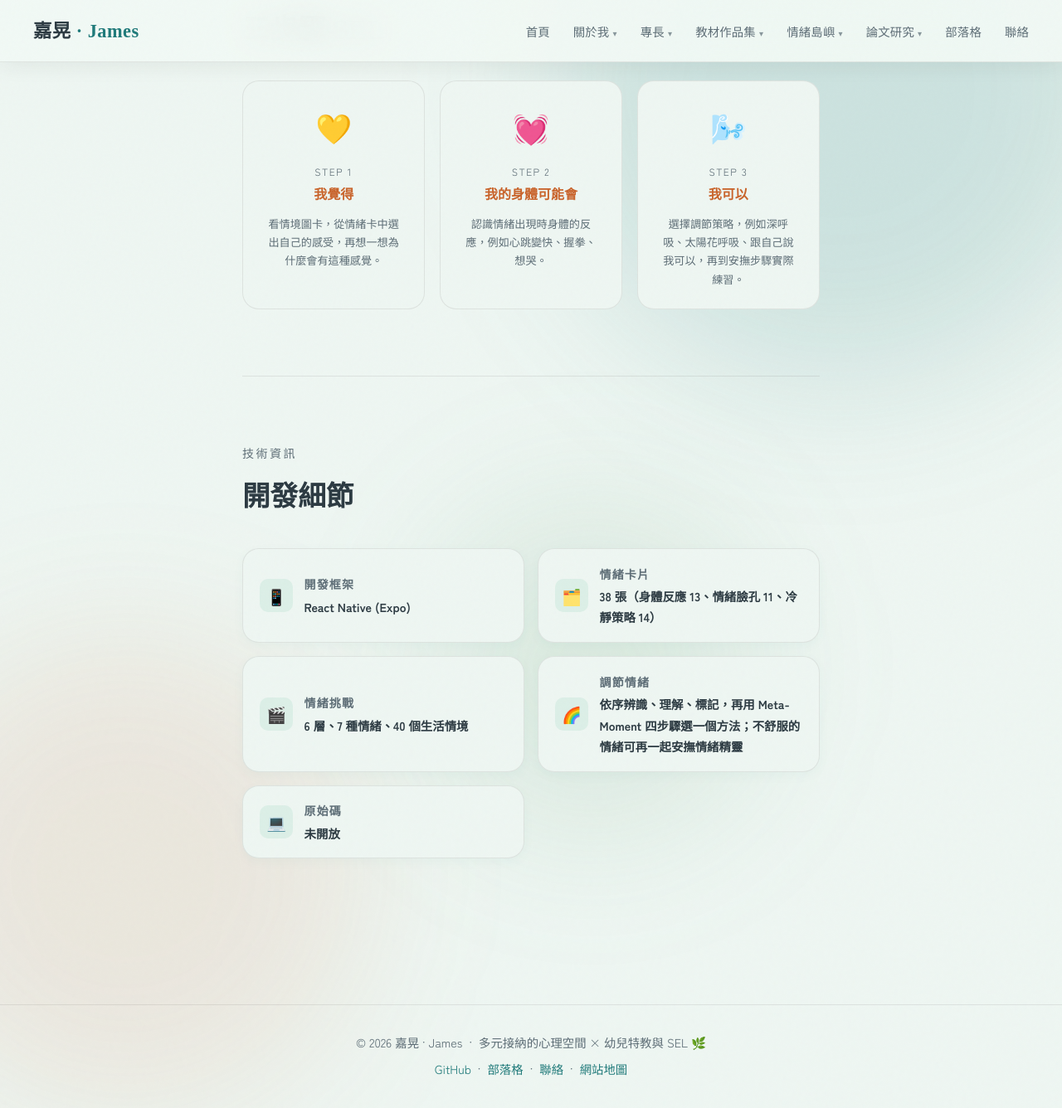
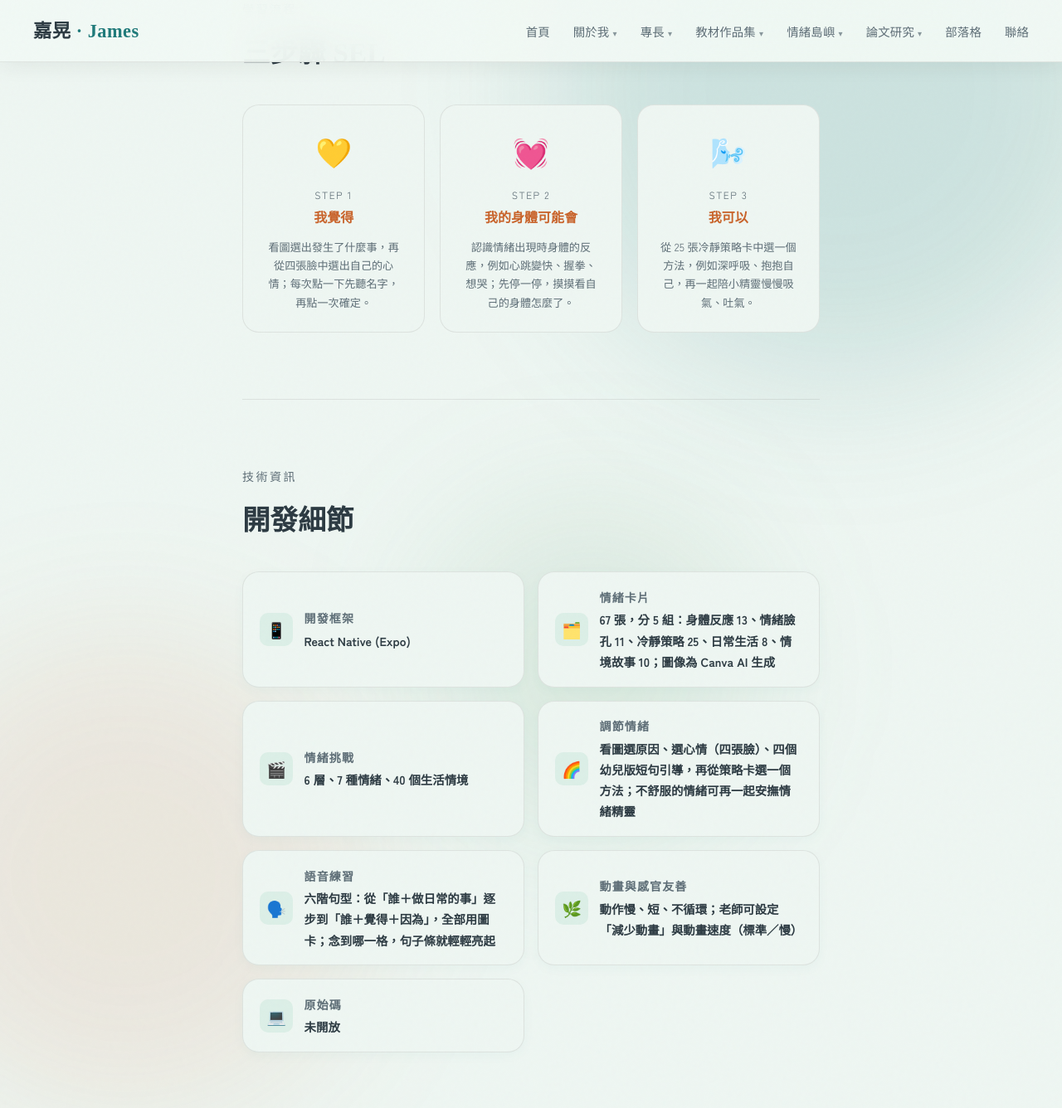
Before and after one commit to gahanglee/gahanglee.github.io, a Jekyll site: the page built from pages/app.html, in a window 1280 px wide and 1400 px high, scrolled down 3395 px. Shown: the top 1336 px of the window at 83% size. Built offline with Jekyll 4.4.1, drawn with Linux system fonts in a browser that asks for light colours; nearby versions of some CDN libraries; a script that is not in the unit is left out; some of the changed text lies outside the part shown.

Commit message:
情緒島介紹頁與相關頁面更新到 APP 1.4.1
- 試玩嵌入改為 ?demo=1（免登入、資料不寫入），說明動畫預設與老師動畫設定
- 介紹頁：卡片 67 張、調節情緒新流程、語音練習六階、動畫與感官友善、圖像來源；三步驟文字更新；「1.1.0 更新」改為研究用功能
- 權利與設計專長頁：修正「支援口語與圖卡輸入」的不實描述
- 情境故事卡頁：說明 App 內另有一組不同的 10 張情境圖卡，移除「隨機出現」

Co-Authored-By: Claude Sonnet 5.5 <noreply@anthropic.com>
Claude-Session: https://claude.ai/code/session_011KRguWiJnMTji4t798MNHF

```diff
--- a/pages/app.html
+++ b/pages/app.html
@@ -29,12 +29,12 @@ permalink: /app/
     <span class="section-tag">線上體驗</span>
     <h2 class="section-title">直接在這裡試玩</h2>
     <p style="color:var(--text-muted);margin-bottom:2rem;font-size:0.95rem;line-height:1.85;max-width:560px">
-      不用安裝，直接在瀏覽器體驗完整的情緒島嶼。建議使用耳機，並允許麥克風權限以體驗語音引導與說話練習。
+      不用安裝，也不用登入，直接在瀏覽器體驗完整的情緒島嶼。這裡是示範模式，資料都是虛構的，操作不會被記錄。建議使用耳機以體驗語音引導與語音練習；小島的動畫預設為開，老師頁可以在「🌿 動畫」設定減少動畫或放慢速度。
     </p>
 
     <div class="island-embed-frame">
       <iframe
-        src="/emotion-island/"
+        src="/emotion-island/?demo=1"
         title="情緒島嶼 App 線上體驗"
         allow="microphone; autoplay; fullscreen"
         loading="lazy"></iframe>
@@ -59,12 +59,12 @@ permalink: /app/
     </p>
   </section>
 
-  <!-- 1.1.0 新功能 -->
+  <!-- 研究用功能 -->
   <section class="section">
-    <span class="section-tag">1.1.0 更新</span>
+    <span class="section-tag">研究用功能</span>
     <h2 class="section-title">配合論文研究的新功能</h2>
     <p style="color:var(--text-muted);margin-bottom:1.5rem;font-size:0.95rem;line-height:1.85;max-width:600px">
-      1.1.0 版依論文計畫調整，讓老師在協同行動研究中記錄孩子需要多少協助、用什麼方式回應。App 不自動判斷孩子的內在情緒，也不做診斷。
+      依論文計畫，App 讓老師在協同行動研究中記錄孩子需要多少協助、用什麼方式回應（目前版本 1.4.1）。App 不自動判斷孩子的內在情緒，也不做診斷。
     </p>
     <div class="contact-grid">
       <div class="c-item"><div class="c-icon">🌱</div><div><h4>研究階段</h4><p>初始觀察、行動循環一至三、整合與後期觀察，另有不列入資料的練習模式。</p></div></div>
@@ -110,19 +110,19 @@ permalink: /app/
         <div style="font-size:2.2rem;margin-bottom:0.75rem">💛</div>
         <div style="font-size:0.75rem;color:var(--text-muted);letter-spacing:0.12em;text-transform:uppercase;margin-bottom:4px">Step 1</div>
         <h4 style="font-family:var(--serif);font-size:1rem;color:var(--orange);margin-bottom:0.6rem">我覺得</h4>
-        <p style="font-size:0.82rem;color:var(--text-muted);line-height:1.7">看情境圖卡，從情緒卡中選出自己的感受，再想一想為什麼會有這種感覺。</p>
+        <p style="font-size:0.82rem;color:var(--text-muted);line-height:1.7">看圖選出發生了什麼事，再從四張臉中選出自己的心情；每次點一下先聽名字，再點一次確定。</p>
       </div>
       <div style="background:var(--bg);border:1px solid var(--border);border-radius:var(--radius);padding:1.5rem;text-align:center">
         <div style="font-size:2.2rem;margin-bottom:0.75rem">💓</div>
         <div style="font-size:0.75rem;color:var(--text-muted);letter-spacing:0.12em;text-transform:uppercase;margin-bottom:4px">Step 2</div>
         <h4 style="font-family:var(--serif);font-size:1rem;color:var(--orange);margin-bottom:0.6rem">我的身體可能會</h4>
-        <p style="font-size:0.82rem;color:var(--text-muted);line-height:1.7">認識情緒出現時身體的反應，例如心跳變快、握拳、想哭。</p>
+        <p style="font-size:0.82rem;color:var(--text-muted);line-height:1.7">認識情緒出現時身體的反應，例如心跳變快、握拳、想哭；先停一停，摸摸看自己的身體怎麼了。</p>
       </div>
       <div style="background:var(--bg);border:1px solid var(--border);border-radius:var(--radius);padding:1.5rem;text-align:center">
         <div style="font-size:2.2rem;margin-bottom:0.75rem">🌬️</div>
         <div style="font-size:0.75rem;color:var(--text-muted);letter-spacing:0.12em;text-transform:uppercase;margin-bottom:4px">Step 3</div>
         <h4 style="font-family:var(--serif);font-size:1rem;color:var(--orange);margin-bottom:0.6rem">我可以</h4>
-        <p style="font-size:0.82rem;color:var(--text-muted);line-height:1.7">選擇調節策略，例如深呼吸、太陽花呼吸、跟自己說我可以，再到安撫步驟實際練習。</p>
+        <p style="font-size:0.82rem;color:var(--text-muted);line-height:1.7">從 25 張冷靜策略卡中選一個方法，例如深呼吸、抱抱自己，再一起陪小精靈慢慢吸氣、吐氣。</p>
       </div>
     </div>
   </section>
@@ -132,9 +132,11 @@ permalink: /app/
     <h2 class="section-title">開發細節</h2>
     <div class="contact-grid">
       <div class="c-item"><div class="c-icon">📱</div><div><h4>開發框架</h4><p>React Native (Expo)</p></div></div>
-      <div class="c-item"><div class="c-icon">🗂️</div><div><h4>情緒卡片</h4><p>38 張（身體反應 13、情緒臉孔 11、冷靜策略 14）</p></div></div>
+      <div class="c-item"><div class="c-icon">🗂️</div><div><h4>情緒卡片</h4><p>67 張，分 5 組：身體反應 13、情緒臉孔 11、冷靜策略 25、日常生活 8、情境故事 10；圖像為 Canva AI 生成</p></div></div>
       <div class="c-item"><div class="c-icon">🎬</div><div><h4>情緒挑戰</h4><p>6 層、7 種情緒、40 個生活情境</p></div></div>
-      <div class="c-item"><div class="c-icon">🌈</div><div><h4>調節情緒</h4><p>依序辨識、理解、標記，再用 Meta-Moment 四步驟選一個方法；不舒服的情緒可再一起安撫情緒精靈</p></div></div>
+      <div class="c-item"><div class="c-icon">🌈</div><div><h4>調節情緒</h4><p>看圖選原因、選心情（四張臉）、四個幼兒版短句引導，再從策略卡選一個方法；不舒服的情緒可再一起安撫情緒精靈</p></div></div>
+      <div class="c-item"><div class="c-icon">🗣️</div><div><h4>語音練習</h4><p>六階句型：從「誰＋做日常的事」逐步到「誰＋覺得＋因為」，全部用圖卡；念到哪一格，句子條就輕輕亮起</p></div></div>
+      <div class="c-item"><div class="c-icon">🌿</div><div><h4>動畫與感官友善</h4><p>動作慢、短、不循環；老師可設定「減少動畫」與動畫速度（標準／慢）</p></div></div>
       <div class="c-item"><div class="c-icon">💻</div><div><h4>原始碼</h4><p>未開放</p></div></div>
     </div>
   </section>
--- a/pages/portfolio/situation-cards.html
+++ b/pages/portfolio/situation-cards.html
@@ -18,8 +18,8 @@ permalink: /portfolio/situation-cards/
         </div>
         <div style="background:var(--teal-soft);border:1.5px solid var(--teal-dim);border-radius:var(--radius);padding:1.25rem;text-align:center">
           <div style="font-size:1.8rem;margin-bottom:0.4rem">🔀</div>
-          <div style="font-weight:700;font-size:0.9rem">App 隨機排序</div>
-          <div style="font-size:0.78rem;color:var(--text-muted)">每次教學都有新的切入點</div>
+          <div style="font-weight:700;font-size:0.9rem">App 另有情境故事</div>
+          <div style="font-size:0.78rem;color:var(--text-muted)">卡片庫內有一組 10 張，內容與本頁不同</div>
         </div>
         <div style="background:var(--teal-soft);border:1.5px solid var(--teal-dim);border-radius:var(--radius);padding:1.25rem;text-align:center">
           <div style="font-size:1.8rem;margin-bottom:0.4rem">💬</div>
@@ -42,7 +42,7 @@ permalink: /portfolio/situation-cards/
         <span style="color:var(--text-muted)">→</span>
         <span style="background:rgba(120,100,180,0.12);color:#7864b4;padding:0.4rem 0.9rem;border-radius:99px;font-size:0.82rem;font-weight:700;border:1.5px solid rgba(120,100,180,0.3)">③ 平靜策略卡</span>
       </div>
-      <p style="font-size:0.85rem;color:var(--text-muted);margin-bottom:2rem">在「<a href="/app/">情緒島嶼 App</a>」中，10 張情境卡以隨機方式出現，避免孩子背答案。</p>
+      <p style="font-size:0.85rem;color:var(--text-muted);margin-bottom:2rem">「<a href="/app/">情緒島嶼 App</a>」的卡片庫另有一組 10 張「情境故事」圖卡，可點選聆聽；本頁的 10 個情境與三層提問是實體教學用，兩組內容不同。</p>
 
       <h3>10 個情境與教師提問引導語</h3>
       <p style="font-size:0.85rem;color:var(--text-muted);margin-bottom:1.25rem">每個情境附有三層提問，引導孩子從外在觀察到內在感受，再到行動策略。</p>
--- a/pages/specialties/rights-and-design.html
+++ b/pages/specialties/rights-and-design.html
@@ -115,7 +115,7 @@ permalink: /specialties/rights-and-design/
       <ul style="padding-left:1.2rem;line-height:2.2;color:var(--text-muted)">
         <li>情緒卡牌同時使用大圖、中文、英文、emoji 多重表達方式</li>
         <li>情境故事卡搭配三層提問，讓不同能力的孩子都能參與討論</li>
-        <li>App 設計支援觸控、口語和圖卡三種互動輸入方式</li>
+        <li>App 讓幼兒用觸控點選圖卡回應，老師另外記錄孩子實際使用的指認、圖卡、口語或手勢，並保留平日的 AAC 工具</li>
         <li>教室佈置考慮感官負荷，提供安靜角落和視覺提示系統</li>
         <li>課程說明永遠搭配視覺時間表，不只靠口語指令</li>
       </ul>
```
Also changed, not shown: other parts of pages/app.html (+1 -1 lines).
